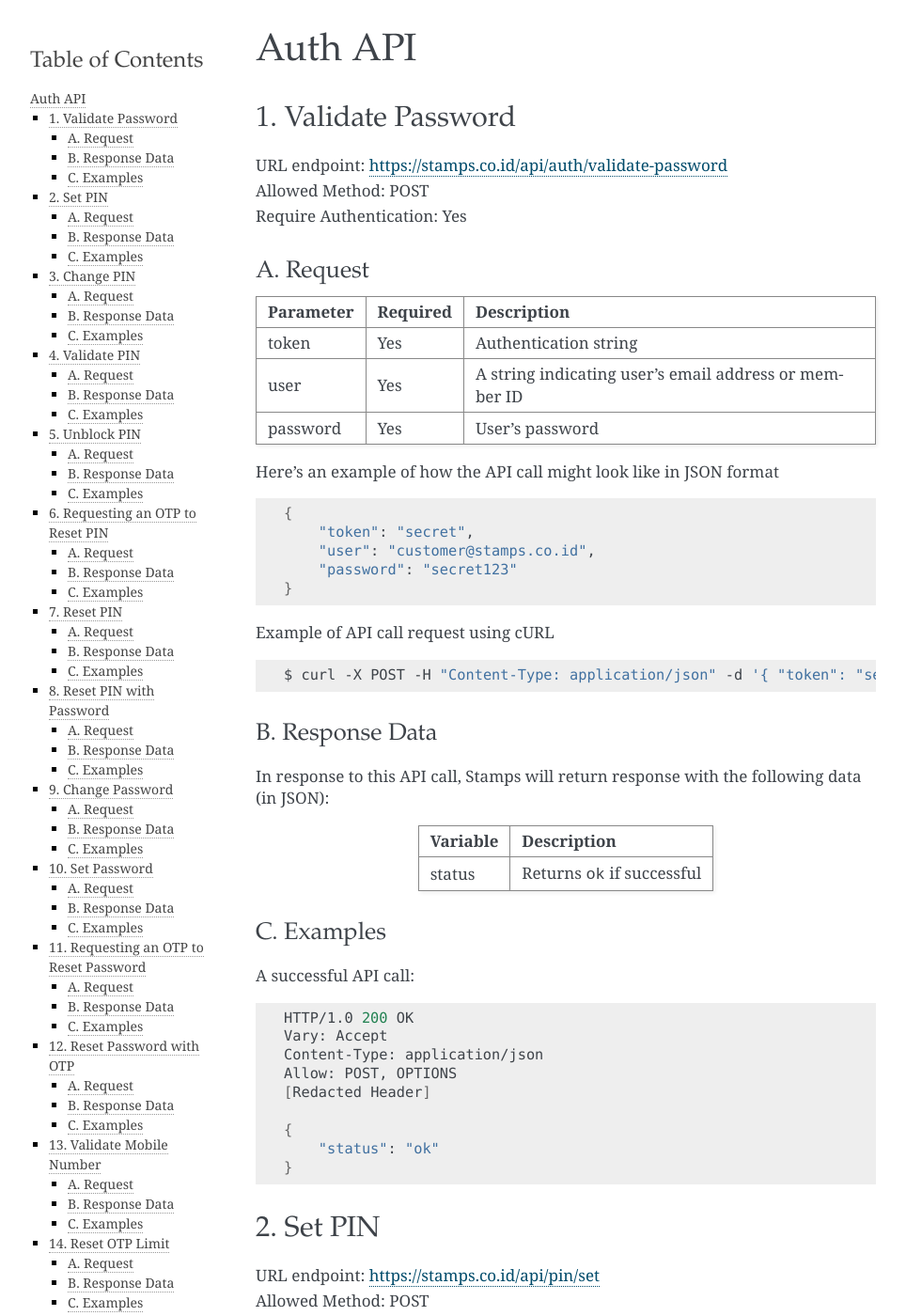
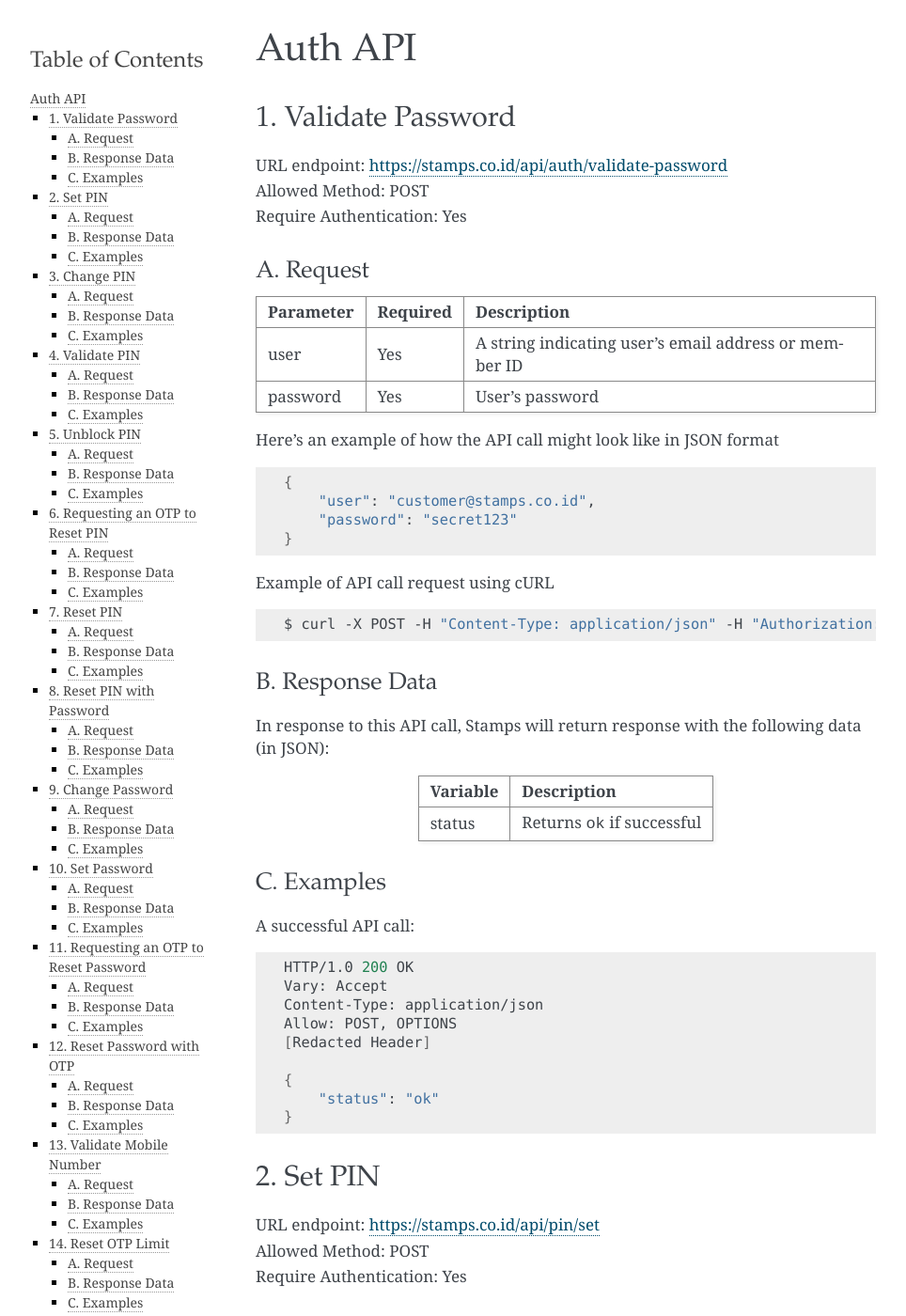
Before and after one commit to ui/stamps-api-docs, a Sphinx documentation site: the page built from source/auth_api.rst, in a window 1280 px wide and 1400 px high. Shown: the whole window at 94% size, without its empty margins (148-1112 px from the left). Built offline with Sphinx 7.4.7, drawn with Linux system fonts in a browser that asks for light colours; some of the changed text lies outside the part shown.

Commit message:
remove token from payload part 1 (#232)

```diff
--- a/source/activity_api.rst
+++ b/source/activity_api.rst
@@ -18,7 +18,6 @@ You can query a user's activity list by calling the API with these parameters. O
 Parameter           Required    Description
 =================== =========== =======================
 user                Yes         Email/mobile number identifying the member
-token               Yes         Merchant's Authentication token
 older_than          No          Activity ID. 20 activities will be returned that are older than this ID. If not provided, will return the latest 20 activities.
 =================== =========== =======================
 
@@ -26,7 +25,7 @@ Here's an example of a Activity List API call using cURL.
 
 .. code-block :: bash
 
-    $ curl 'https://stamps.co.id/api/v3/activities?token=abc&user=customer@stamps.co.id'
+    $ curl -H 'Authorization: <token_type> <token>' 'https://stamps.co.id/api/v3/activities?user=customer@stamps.co.id'
 
 B. Response
 -----------
@@ -324,7 +323,6 @@ Returns 20 activities per API call.
 Parameter           Required    Description
 =================== =========== =======================
 user                Yes         Email/mobile number identifying the member
-token               Yes         Merchant's Authentication token
 merchant_id         No          An array of merchant IDs to filter activities.
 older_than          No          Activity ID. 20 activities will be returned that are older than this ID. If not provided, will return the latest 20 activities.
 =================== =========== =======================
@@ -333,7 +331,7 @@ Here's an example of a Activity List API call using cURL.
 
 .. code-block :: bash
 
-    $ curl 'https://stamps.co.id/api/v3/activities/by-merchant-group?token=abc&user=customer@stamps.co.id'
+    $ curl -H 'Authorization: <token_type> <token>' 'https://stamps.co.id/api/v3/activities/by-merchant-group?user=customer@stamps.co.id'
 
 B. Response
 -----------
--- a/source/auth_api.rst
+++ b/source/auth_api.rst
@@ -14,7 +14,6 @@ A. Request
 =========== =========== =========================
 Parameter   Required    Description
 =========== =========== =========================
-token       Yes         Authentication string
 user        Yes         A string indicating user's email address or member ID
 password    Yes         User's password
 =========== =========== =========================
@@ -24,7 +23,6 @@ Here's an example of how the API call might look like in JSON format
 .. code-block :: bash
 
     {
-        "token": "secret",
         "user": "customer@stamps.co.id",
         "password": "secret123"
     }
@@ -33,7 +31,7 @@ Example of API call request using cURL
 
 .. code-block :: bash
 
-    $ curl -X POST -H "Content-Type: application/json" -d '{ "token": "secret", "user": "customer@stamps.co.id", "password": "secret123"}' https://stamps.co.id/api/auth/validate-password
+    $ curl -X POST -H "Content-Type: application/json" -H "Authorization: <token_type> <token>" -d '{"user": "customer@stamps.co.id", "password": "secret123"}' https://stamps.co.id/api/auth/validate-password
 
 
 B. Response Data
@@ -80,7 +78,6 @@ Set customer's PIN for the first time.
 =========== ======== ===========
 Parameter   Required Description
 =========== ======== ===========
-token       Yes      Authentication string
 user        Yes      A string indicating customer's email, Member ID, mobile number or primary key ID
 pin         Yes      6 digit string
 confirm_pin Yes      6 digit string that needs to be the same as ``pin`` parameter
@@ -90,7 +87,7 @@ Example of API call request using cURL:
 
 .. code-block :: bash
 
-    $ curl -X POST -H "Content-Type: application/json" https://stamps.co.id/api/pin/set -i -d '{ "token": "secret", "user": 123, "pin": "123456", "confirm_pin": "123456" }'
+    $ curl -X POST -H "Content-Type: application/json" -H "Authorization: <token_type> <token>"  https://stamps.co.id/api/pin/set -i -d '{ "secret", "user": 123, "pin": "123456", "confirm_pin": "123456" }'
 
 B. Response Data
 ----------------
@@ -149,7 +146,6 @@ A. Request
 =============== ======== ===========
 Parameter       Required Description
 =============== ======== ===========
-token           Yes      Authentication string
 user            Yes      A string indicating customer's email, Member ID, mobile number or primary key ID
 current_pin     Yes      Customer's previously set 6 digit string PIN
 new_pin         Yes      6 digit string
@@ -160,7 +156,7 @@ Example of API call request using cURL:
 
 .. code-block :: bash
 
-    $ curl -X POST -H "Content-Type: application/json" https://stamps.co.id/api/pin/change -i -d '{ "token": "secret", "user": 123, "current_pin": "123456", "new_pin": "654321", "confirm_new_pin", "654321" }'
+    $ curl -X POST -H "Content-Type: application/json" -H "Authorization: <token_type> <token>"  https://stamps.co.id/api/pin/change -i -d '{ "user": 123, "current_pin": "123456", "new_pin": "654321", "confirm_new_pin", "654321" }'
 
 B. Response Data
 ----------------
@@ -239,7 +235,6 @@ Customer's PIN will be blocked in case of repeated failed validation. Failures c
 ========= ======== ===========
 Parameter Required Description
 ========= ======== ===========
-token     Yes      Authentication string
 user      Yes      A string indicating customer's email, Member ID, mobile number or primary key ID
 pin       Yes      6 digit string
 ========= ======== ===========
@@ -248,7 +243,7 @@ Example of API call request using cURL:
 
 .. code-block :: bash
 
-    $ curl -X POST -H "Content-Type: application/json" https://stamps.co.id/api/pin/validate -i -d '{ "token": "secret", "user": 123, "pin": "123456" }'
+    $ curl -X POST -H "Content-Type: application/json" -H "Authorization: <token_type> <token>" https://stamps.co.id/api/pin/validate -i -d '{ "user": 123, "pin": "123456" }'
 
 B. Response Data
 ----------------
```
